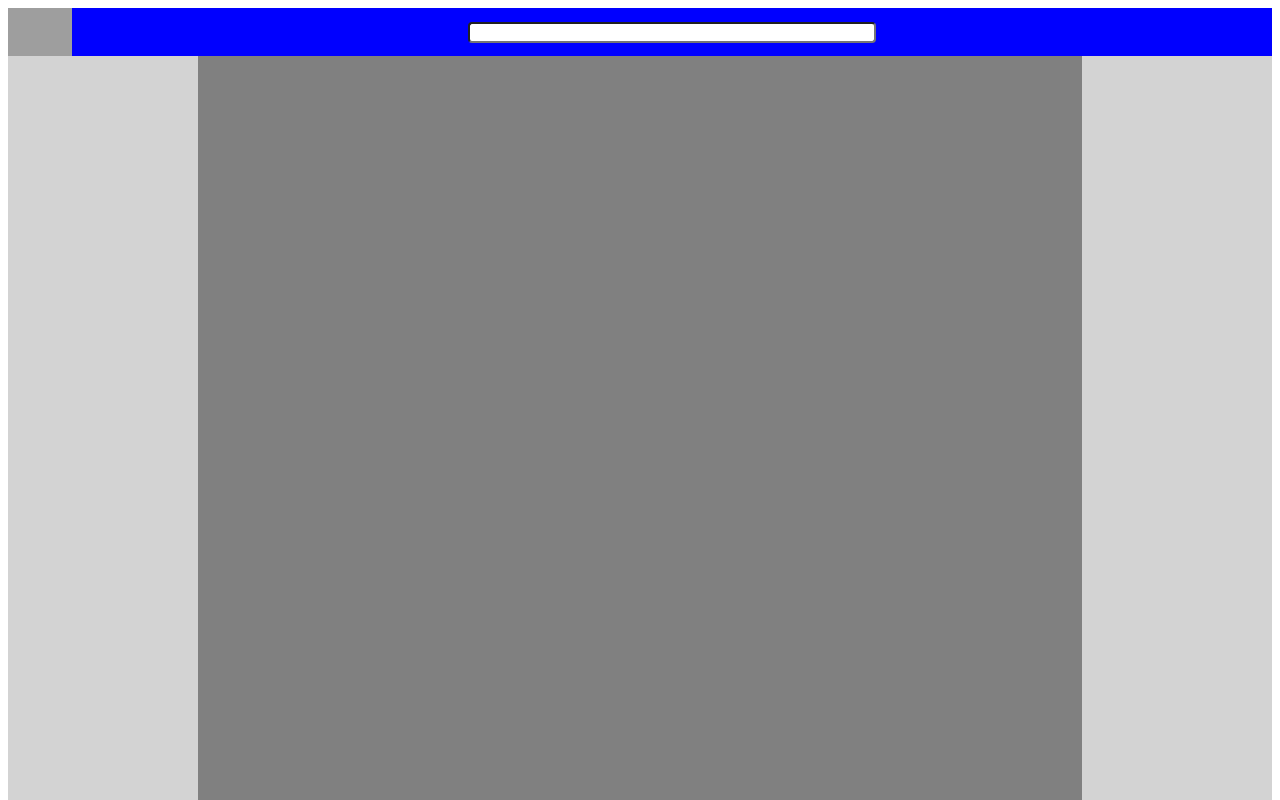
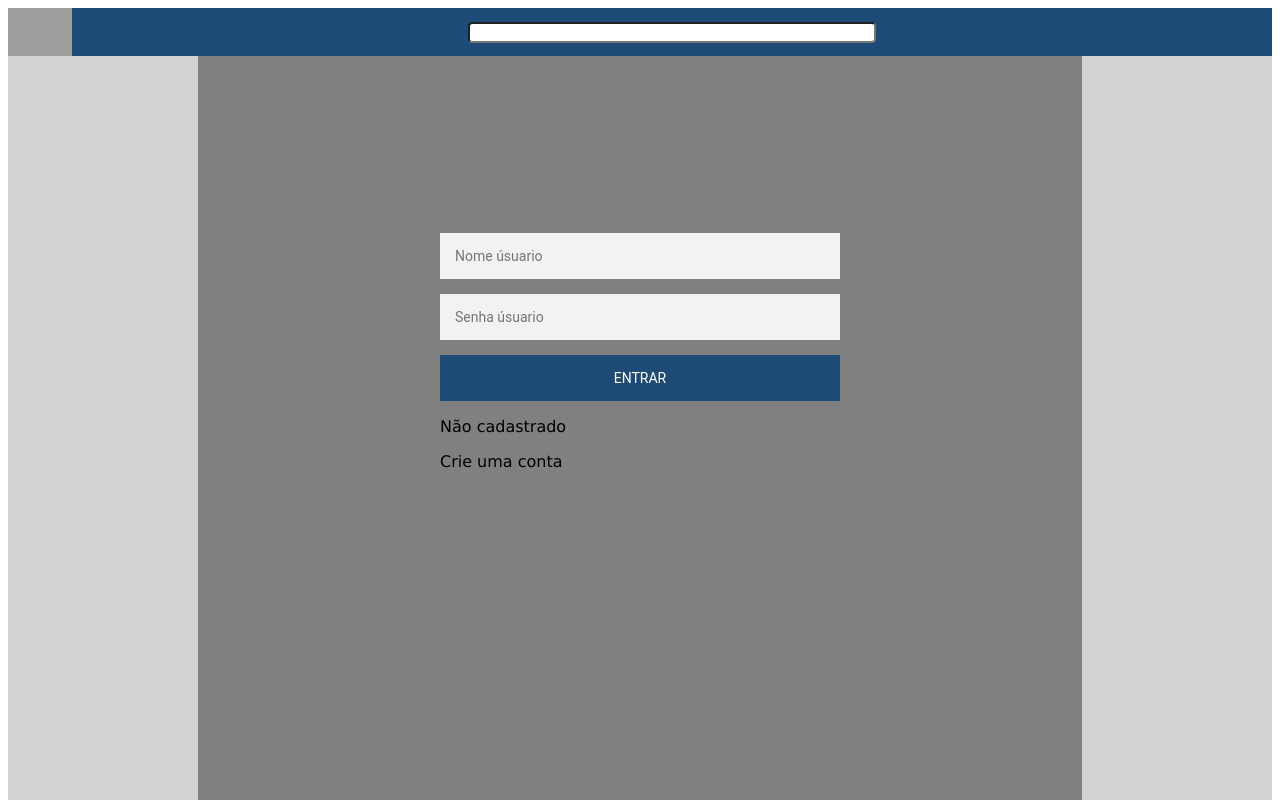
Before and after one commit to MateuscMachado/ecommerce-comunidata, a React (Create React App) app: page /login in a window 1280 px wide. Shown: the top 800 px of the page. Built offline with nearby package versions, Linux system fonts and the light colour scheme; grey boxes are pictures that could not be loaded.

Commit message:
criamos a area Login

```diff
--- a/src/App.js
+++ b/src/App.js
@@ -4,6 +4,7 @@ import Produto from "./pages/Produto";
 import Header from "./components/Header";
 import Footer from "./components/Footer";
 import GlobalStyle from './styles/global';
+import Login from "./pages/Login";
 
 function App() {
   return (
@@ -14,6 +15,7 @@ function App() {
           <Switch>
             <Route path='/' exact component={Home} />
             <Route path='/produto' exact component={Produto} />
+            <Route path='/login' exact component={Login} />
           </Switch>
         </div>
       </div>
--- a/src/components/Footer/styles.js
+++ b/src/components/Footer/styles.js
@@ -2,7 +2,7 @@ import styled from "styled-components";
 
 export const FooterStyle = styled.footer`
 
-    background-color: blue;
+    background-color: rgb(30, 75, 117);
     height: 10em;
 
 `;
--- a/src/components/Header/styles.js
+++ b/src/components/Header/styles.js
@@ -2,7 +2,7 @@ import styled from "styled-components";
 
 export const HeaderStyle = styled.header`
 
-    background-color: blue;
+    background-color: rgb(30, 75, 117);
     height: 3em;
     display: flex ;
 
--- /dev/null
+++ b/src/pages/Login/index.js
@@ -0,0 +1,28 @@
+import { Link } from "react-router-dom"
+import { Button, Container, Input, Texto } from "./styles"
+import {useState} from "react"
+
+
+
+function Login() {
+    const [setNome,nome]=useState()
+    const[setSenha,senha]=useState()
+
+    return (
+        <div style={{ display: "flex", flexWrap: "wrap" }}>
+            <Container >
+                <form action="">
+                    <Input onChange={a=>setNome(a.target.value)} type="text" placeholder="Nome úsuario" />
+                    <Input onChange={b=>setSenha(b.target.value) }type="text" placeholder="Senha úsuario " />
+                </form>
+                <Link to="/" ><Button>Entrar</Button> </Link>
+                <Texto>
+                    <p>Não cadastrado</p>
+                    <Link to="">Crie uma conta</Link>
+                </Texto>
+            </Container>
+
+        </div>
+    )
+}
+export default Login;
--- /dev/null
+++ b/src/pages/Login/styles.js
@@ -0,0 +1,50 @@
+import styled from "styled-components";
+
+export const Button= styled.button`
+font-family: "Roboto", sans-serif;
+  text-transform: uppercase;
+  outline: 0;
+  background: rgb(30, 75, 117);
+  width: 100%;
+  border: 0;
+  padding: 15px;
+  color: white;
+  font-size: 14px;
+  -webkit-transition: all 0.3 ease;
+  transition: all 0.3 ease;
+  cursor: pointer;
+
+`
+
+export const Container= styled.div`
+background-color: gray;
+border-radius:5%;
+align-self:center;
+margin-right: auto;
+margin-left: auto;
+width: 50vh;
+margin-top: 20%;
+
+
+`
+export const Input = styled.input`
+     font-family: "Roboto", sans-serif;
+  outline: 0;
+  background: #f2f2f2;
+  width: 100%;
+  border: 0;
+  margin: 0 0 15px;
+  padding: 15px;
+  box-sizing: border-box;
+  font-size: 14px;
+    `
+
+export const Texto= styled.div`
+flex-direction: row;
+a{
+    color: black;
+text-decoration: none;
+}
+
+
+`
```
